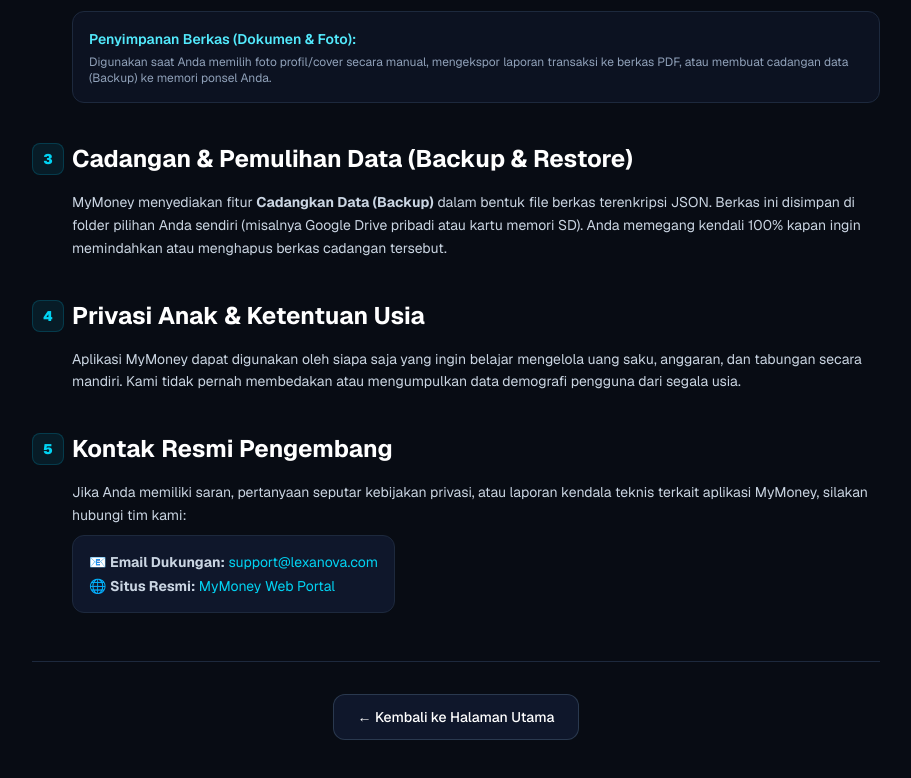
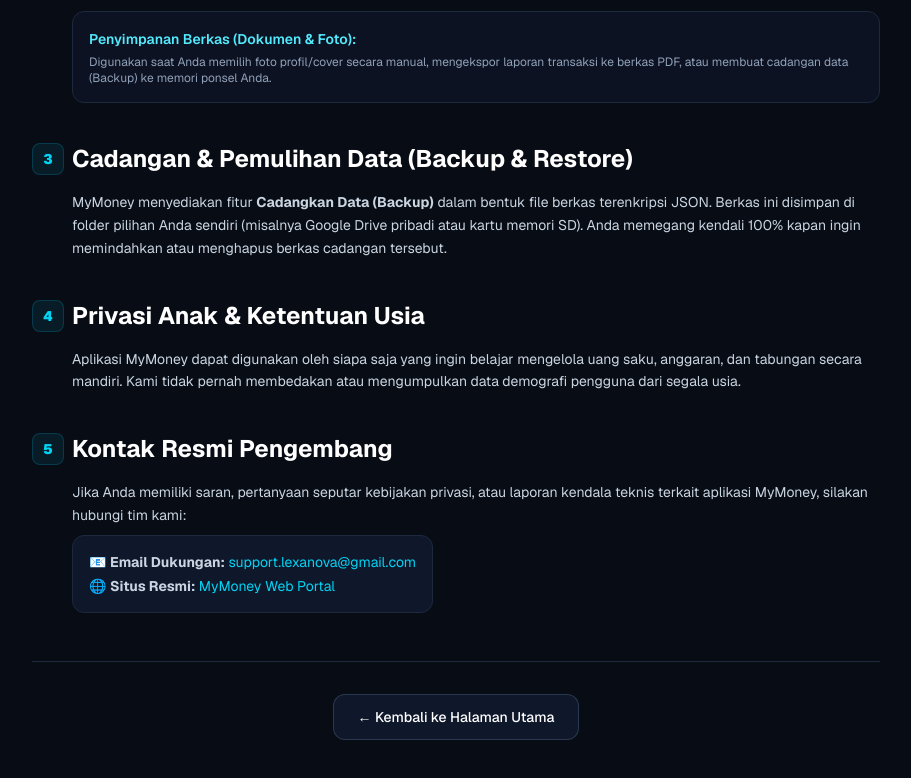
Before and after one commit to Ahmatstia/MyMoney-Catat-Keuangan-Pintar, a Next.js app: page /privacy-policy in a window 1280 px wide. Shown: the part 1208-1986 px from the top of the page, without its empty margins (184-1095 px from the left). Built offline with nearby package versions, Linux system fonts and the light colour scheme.

Commit message:
chore: update support email to support.lexanova@gmail.com

```diff
--- a/app/page.tsx
+++ b/app/page.tsx
@@ -401,7 +401,7 @@
             <a href="#keamanan" className="hover:text-cyan-400">Keamanan</a>
             <a href="#faq" className="hover:text-cyan-400">FAQ</a>
             <Link href="/privacy-policy" className="hover:text-cyan-400 text-cyan-400 font-semibold">Kebijakan Privasi</Link>
-            <a href="mailto:support@lexanova.com" className="hover:text-cyan-400">Kontak Support</a>
+            <a href="mailto:support.lexanova@gmail.com" className="hover:text-cyan-400">Kontak Support</a>
           </div>
 
           <div className="text-xs text-slate-500">
--- a/app/privacy-policy/page.tsx
+++ b/app/privacy-policy/page.tsx
@@ -156,7 +156,7 @@
               Jika Anda memiliki saran, pertanyaan seputar kebijakan privasi, atau laporan kendala teknis terkait aplikasi MyMoney, silakan hubungi tim kami:
             </p>
             <div className="inline-block p-4 rounded-xl bg-slate-900 border border-slate-800 text-sm">
-              <div>📧 <strong>Email Dukungan:</strong> <a href="mailto:support@lexanova.com" className="text-cyan-400 hover:underline">support@lexanova.com</a></div>
+              <div>📧 <strong>Email Dukungan:</strong> <a href="mailto:support.lexanova@gmail.com" className="text-cyan-400 hover:underline">support.lexanova@gmail.com</a></div>
               <div className="mt-1">🌐 <strong>Situs Resmi:</strong> <Link href="/" className="text-cyan-400 hover:underline">MyMoney Web Portal</Link></div>
             </div>
           </div>
```
